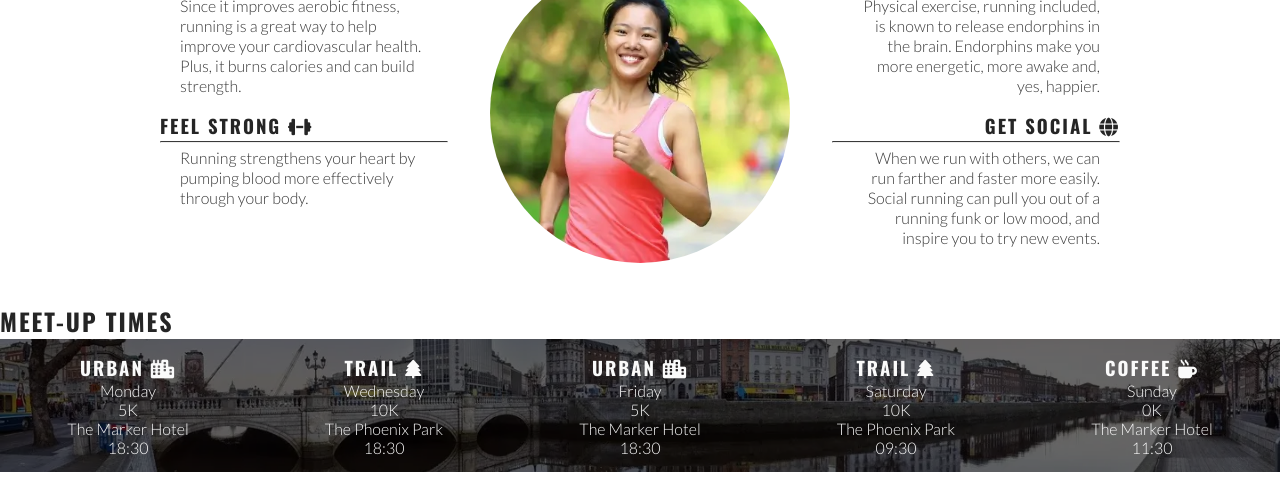
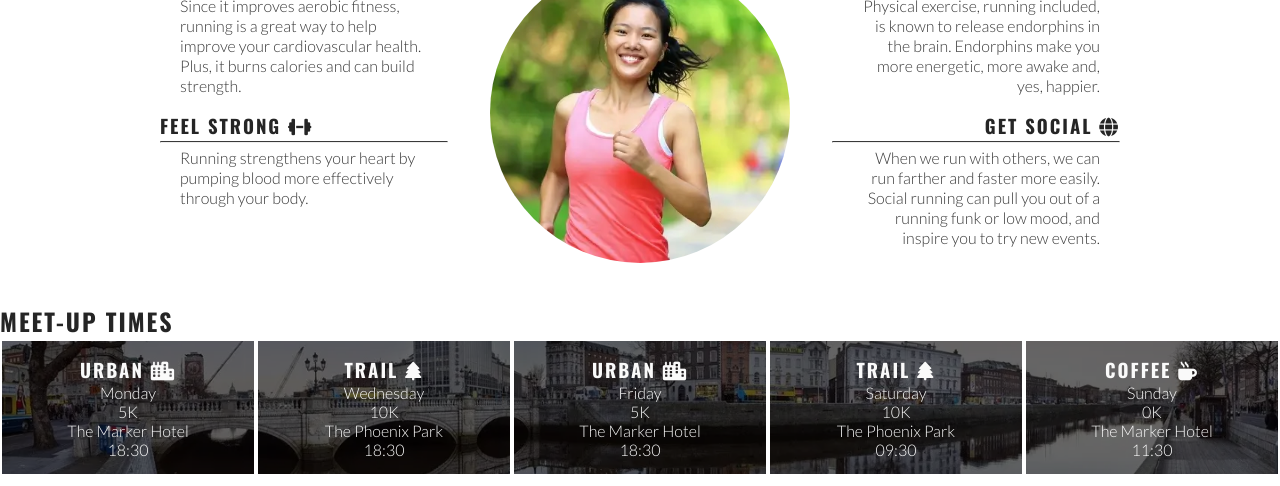
Before and after one commit to NickCMoore/love-running, a plain HTML site: page index.html in a window 1280 px wide. Shown: the part 822-1308 px from the top of the page. Drawn offline with nearby package versions, Linux system fonts and the light colour scheme.

```diff
--- a/assets/css/style.css
+++ b/assets/css/style.css
@@ -160,8 +160,10 @@ main {
     justify-content: center;
 }
 
+/* Meetup Times section */
 #times {
     background: url('../images/dublin-city.webp') no-repeat center/cover;
+    /* Handles responsivity without the need for a media query */
     display: flex;
     flex-wrap: wrap;
 }
@@ -171,16 +173,17 @@ main {
     background-color: rgba(0, 0, 0, .6);
     padding: 15px;
     text-align: center;
+    /* This will not wrap on screens of less than 400px wide.
+    Each div will expand to fill the available space on its row */
     flex-basis: 200px;
     flex-grow: 1;
-
-
+    /* Creates a grid of meetup time divs over the background image */
+    border: 2px solid white;
 }
 
 #times h3 {
-    /* Override the heading color set in general styles */
+    /* Override the heading colour set in general styles */
     color: #fafafa;
-
 }
 
 /* Footer */
@@ -257,7 +260,6 @@ main {
         text-align: end;
         align-self: flex-end;
     }
-
 }
 
 /* Large devices (laptops and desktops, 992px and up) */
```
